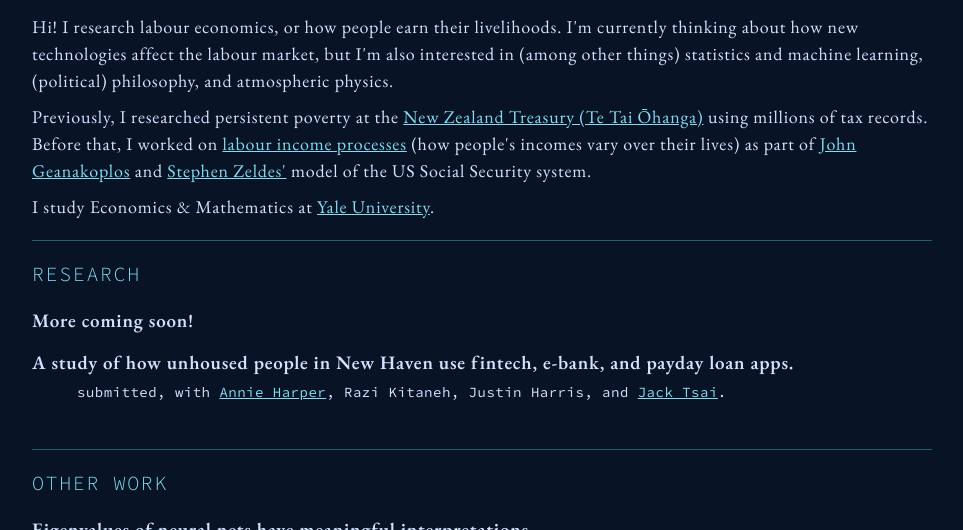
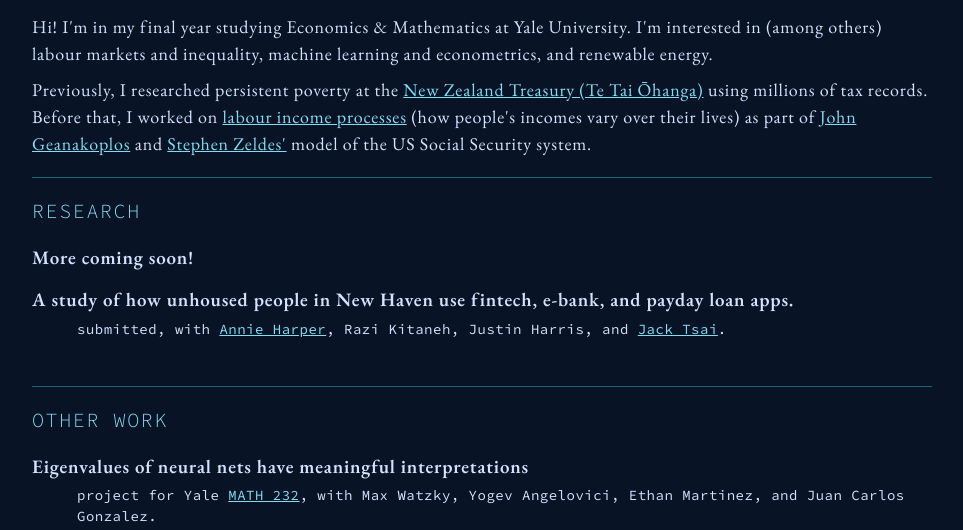
Before and after one commit to michael-zt-yao/michael-zt-yao.github.io, a plain HTML site: page index.html in a window 1280 px wide. Shown: the part 166-696 px from the top of the page, without its empty margins (158-1121 px from the left). Drawn offline with nearby package versions, Linux system fonts and the light colour scheme.

Commit message:
updated bio and cv

```diff
--- a/index.html
+++ b/index.html
@@ -52,9 +52,8 @@
         <section class="bio">
 
         <p>
-            Hi! I research labour economics, or how people earn their livelihoods.
-            I'm currently thinking about how new technologies affect the labour market,
-            but I'm also interested in (among other things) statistics and machine learning, (political) philosophy, and atmospheric physics.
+            Hi! I'm in my final year studying Economics & Mathematics at Yale University.
+            I'm interested in (among others) labour markets and inequality, machine learning and econometrics, and renewable energy.
         </p>
 
         <p>
@@ -63,9 +62,6 @@
             as part of <a href="https://economics.yale.edu/people/john-geanakoplos">John Geanakoplos</a> and <a href="https://business.columbia.edu/szeldes">Stephen Zeldes'</a> model of the US Social Security system.
         </p>
 
-        <p>
-            I study Economics & Mathematics at <a href="https://cowles.yale.edu/"> Yale University</a>.
-        </p>
         </section>
 
 
```
Also changed, not shown: 1 other file.
